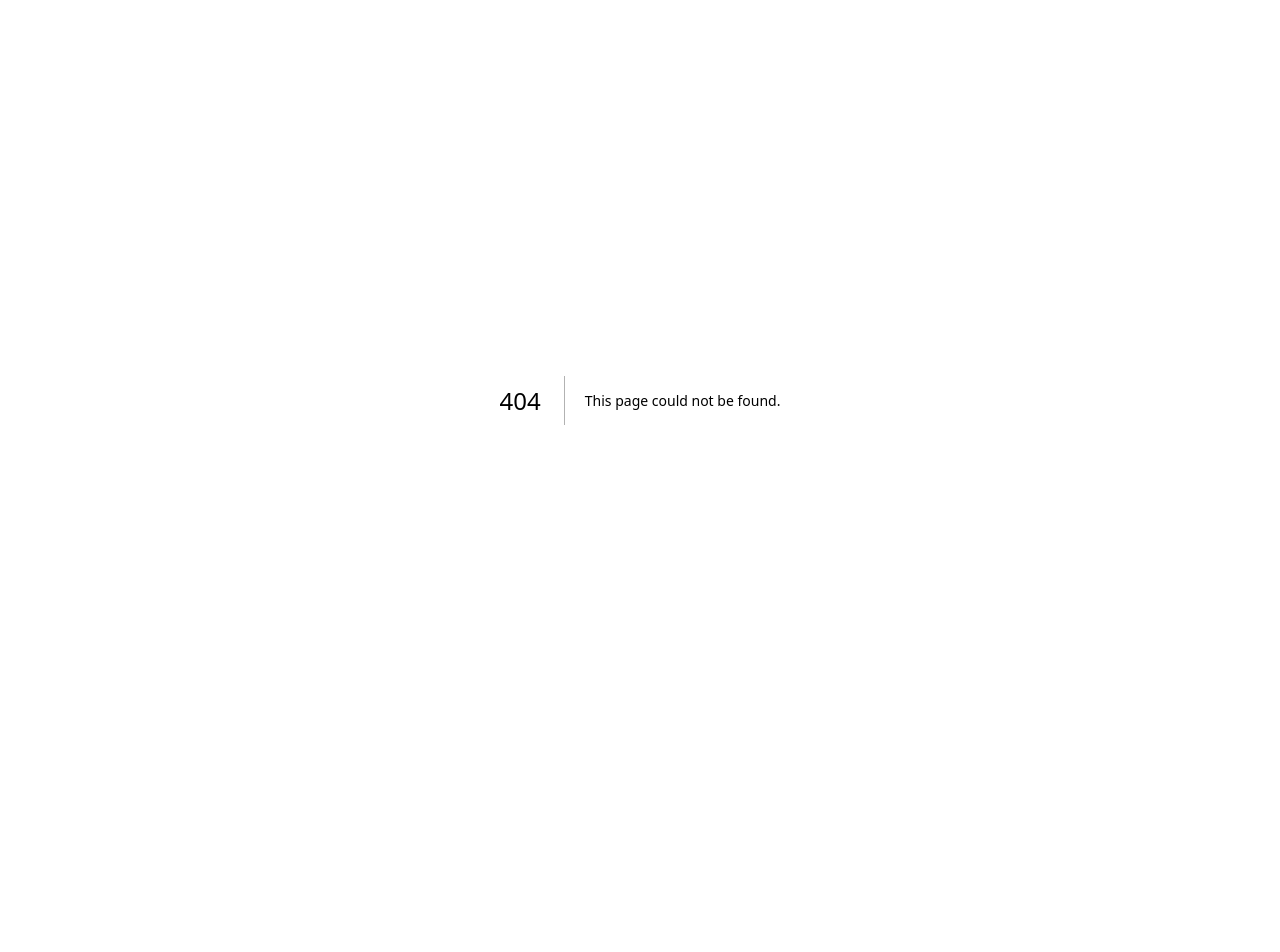
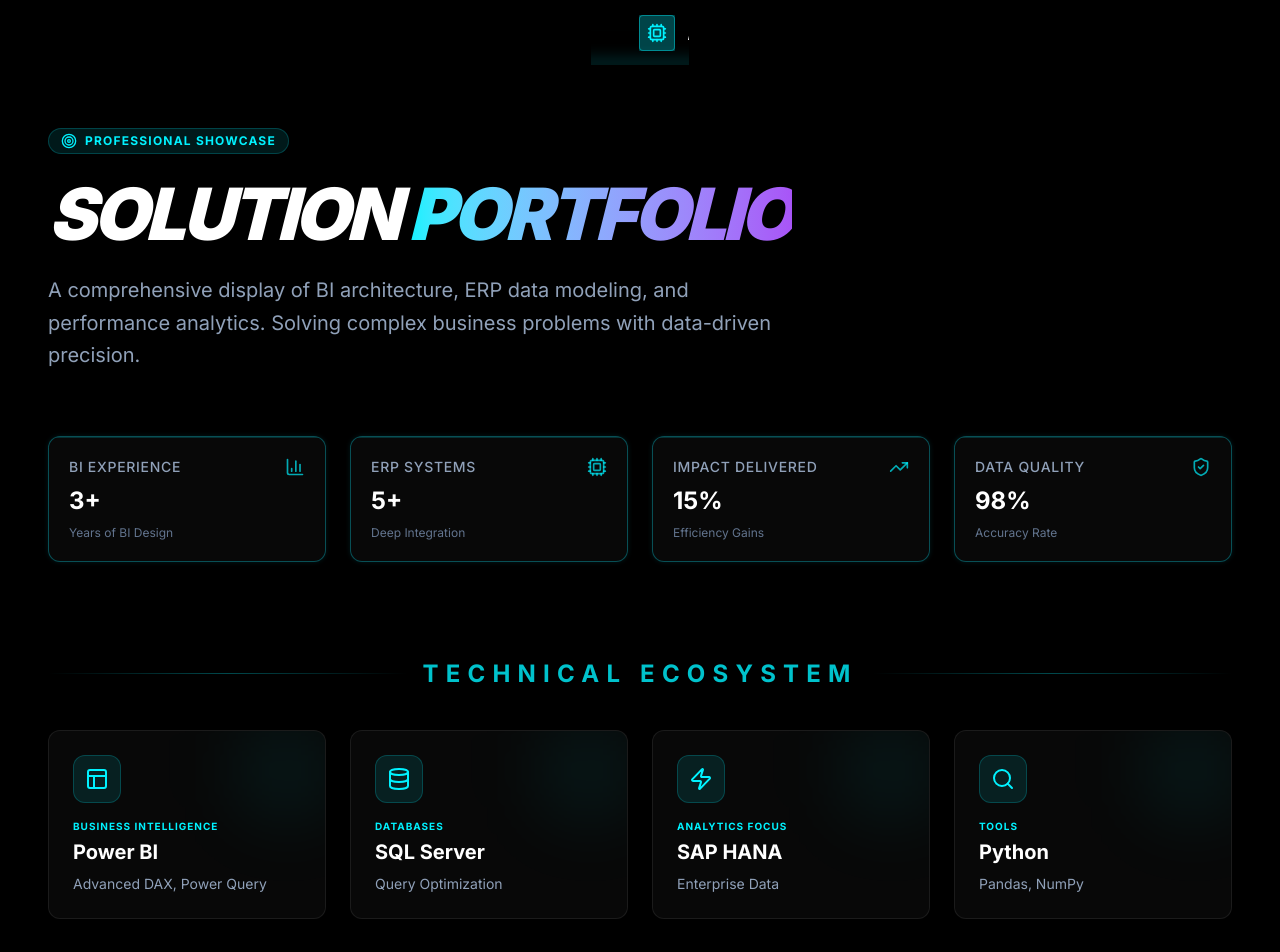
Before and after one commit to prashantmane572/Website, a Next.js app: page /portfolio in a window 1280 px wide. Before the commit this address had no page. Shown: the top 952 px of the page. Before the commit the page ends 800 px from the top, so only its background shows below. Built offline with nearby package versions, Linux system fonts and the light colour scheme.

Commit message:
feat: add dedicated portfolio page and update navigation

```diff
--- /dev/null
+++ b/src/app/portfolio/page.tsx
@@ -0,0 +1,150 @@
+"use client";
+
+import { motion } from "framer-motion";
+import { Navbar } from "@/components/sections/Navbar";
+import { Projects } from "@/components/sections/Projects";
+import { DataStreamBackground } from "@/components/ui/DataStreamBackground";
+import { heroSkills } from "@/lib/data";
+import { GlassCard } from "@/components/ui/GlassCard";
+import { KpiCard } from "@/components/ui/KpiCard";
+import {
+    BarChart3,
+    Clock,
+    TrendingUp,
+    ShieldCheck,
+    Cpu,
+    Target
+} from "lucide-react";
+
+export default function PortfolioPage() {
+    return (
+        <main className="min-h-screen bg-background selection:bg-accent-blue/30 text-white">
+            <Navbar />
+
+            {/* Background Layer */}
+            <div className="fixed inset-0 grid-overlay -z-10" />
+            <DataStreamBackground />
+
+            <div className="pt-32 pb-20 max-w-7xl mx-auto px-6 md:px-12">
+                {/* Portfolio Hero Header */}
+                <motion.div
+                    initial={{ opacity: 0, y: 20 }}
+                    animate={{ opacity: 1, y: 0 }}
+                    className="mb-16 text-center lg:text-left"
+                >
+                    <div className="inline-flex items-center space-x-2 px-3 py-1 rounded-full bg-accent-blue/10 border border-accent-blue/20 text-accent-blue text-xs font-bold uppercase tracking-widest mb-6">
+                        <Target className="w-4 h-4" />
+                        <span>Professional Showcase</span>
+                    </div>
+                    <h1 className="text-5xl md:text-7xl font-black mb-6 italic uppercase tracking-tighter">
+                        Solution <span className="glow-text">Portfolio</span>
+                    </h1>
+                    <p className="text-xl text-slate-400 max-w-3xl leading-relaxed">
+                        A comprehensive display of BI architecture, ERP data modeling, and performance analytics.
+                        Solving complex business problems with data-driven precision.
+                    </p>
+                </motion.div>
+
+                {/* Professional Impact KPIs */}
+                <motion.div
+                    initial={{ opacity: 0 }}
+                    animate={{ opacity: 1 }}
+                    transition={{ delay: 0.2 }}
+                    className="grid grid-cols-1 md:grid-cols-2 lg:grid-cols-4 gap-6 mb-24"
+                >
+                    <KpiCard
+                        label="BI Experience"
+                        value={3}
+                        suffix="+"
+                        icon={BarChart3}
+                        description="Years of BI Design"
+                    />
+                    <KpiCard
+                        label="ERP Systems"
+                        value={5}
+                        suffix="+"
+                        icon={Cpu}
+                        description="Deep Integration"
+                    />
+                    <KpiCard
+                        label="Impact Delivered"
+                        value={15}
+                        suffix="%"
+                        icon={TrendingUp}
+                        description="Efficiency Gains"
+                    />
+                    <KpiCard
+                        label="Data Quality"
+                        value={98}
+                        suffix="%"
+                        icon={ShieldCheck}
+                        description="Accuracy Rate"
+                    />
+                </motion.div>
+
+                {/* Technical Ecosystem Section */}
+                <div className="mb-32">
+                    <div className="flex items-center space-x-4 mb-10">
+                        <div className="h-px flex-1 bg-gradient-to-r from-transparent via-accent-blue/30 to-transparent" />
+                        <h2 className="text-2xl font-bold uppercase tracking-[0.3em] text-accent-blue/80">Technical Ecosystem</h2>
+                        <div className="h-px flex-1 bg-gradient-to-r from-transparent via-accent-blue/30 to-transparent" />
+                    </div>
+
+                    <div className="grid grid-cols-1 md:grid-cols-2 lg:grid-cols-4 gap-6">
+                        {heroSkills.map((skill, idx) => (
+                            <motion.div
+                                key={idx}
+                                initial={{ opacity: 0, scale: 0.9 }}
+                                animate={{ opacity: 1, scale: 1 }}
+                                transition={{ delay: 0.4 + idx * 0.1 }}
+                            >
+                                <GlassCard className="p-6 h-full" hoverEffect>
+                                    <div className="flex flex-col space-y-4">
+                                        <div className="w-12 h-12 bg-accent-blue/10 rounded-xl flex items-center justify-center border border-accent-blue/20">
+                                            <skill.icon className="w-6 h-6 text-accent-blue" />
+                                        </div>
+                                        <div>
+                                            <p className="text-[10px] text-accent-blue font-bold uppercase tracking-widest mb-1">{skill.category}</p>
+                                            <h3 className="text-xl font-bold mb-2">{skill.name}</h3>
+                                            <p className="text-sm text-slate-400">{skill.details}</p>
+                                        </div>
+                                    </div>
+                                </GlassCard>
+                            </motion.div>
+                        ))}
+                    </div>
+                </div>
+
+                {/* Project Showcase Integration */}
+                <div className="relative">
+                    <div className="absolute -left-12 top-0 bottom-0 w-px bg-gradient-to-b from-transparent via-accent-blue/20 to-transparent hidden xl:block" />
+                    <Projects />
+                </div>
+
+                {/* CTA Section */}
+                <motion.div
+                    initial={{ opacity: 0, y: 30 }}
+                    whileInView={{ opacity: 1, y: 0 }}
+                    viewport={{ once: true }}
+                    className="mt-40 p-12 rounded-[2rem] bg-gradient-to-br from-accent-blue/10 via-background to-accent-purple/10 border border-white/10 text-center relative overflow-hidden"
+                >
+                    <div className="absolute top-0 right-0 w-64 h-64 bg-accent-blue/10 blur-[100px] -z-10" />
+                    <div className="absolute bottom-0 left-0 w-64 h-64 bg-accent-purple/10 blur-[100px] -z-10" />
+
+                    <h2 className="text-3xl md:text-5xl font-bold mb-6 italic">Ready to unlock <span className="text-accent-blue">Data Intelligence?</span></h2>
+                    <p className="text-xl text-slate-400 mb-10 max-w-2xl mx-auto italic">
+                        Let's discuss how customized BI solutions can transform your business operations.
+                    </p>
+                    <motion.a
+                        href="/#contact"
+                        whileHover={{ scale: 1.05 }}
+                        whileTap={{ scale: 0.95 }}
+                        className="inline-flex px-10 py-5 bg-white text-black font-black uppercase tracking-tighter rounded-xl hover:bg-accent-blue hover:text-white transition-all shadow-[0_0_30px_rgba(255,255,255,0.1)]"
+                    >
+                        Schedule a Consultation
+                    </motion.a>
+                </motion.div>
+            </div>
+        </main>
+    );
+}
--- a/src/components/sections/Navbar.tsx
+++ b/src/components/sections/Navbar.tsx
@@ -50,7 +50,7 @@ const DecryptedText = ({ text, isHovered }: { text: string; isHovered: boolean }
 };
 
 const navItems = [
-    { name: "PORTFOLIO", icon: LayoutDashboard, href: "/#home" },
+    { name: "PORTFOLIO", icon: LayoutDashboard, href: "/portfolio" },
     { name: "PROJECTS", icon: BarChart3, href: "/projects" },
     { name: "BLOGS", icon: Database, href: "/blogs" },
     { name: "SERVICES", icon: Briefcase, href: "/services" },
```
